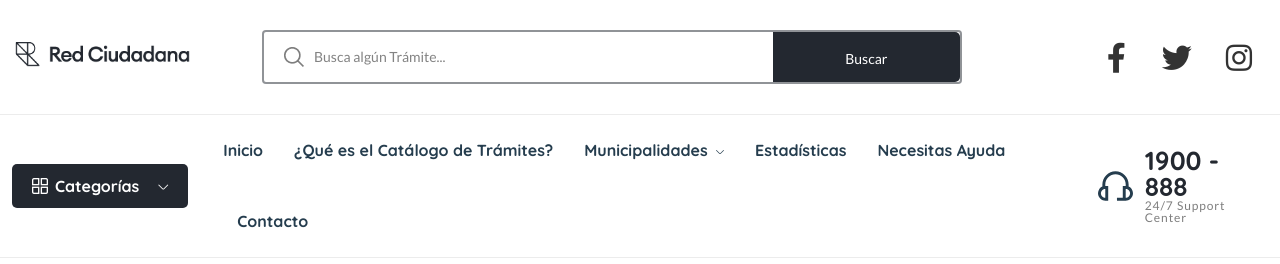
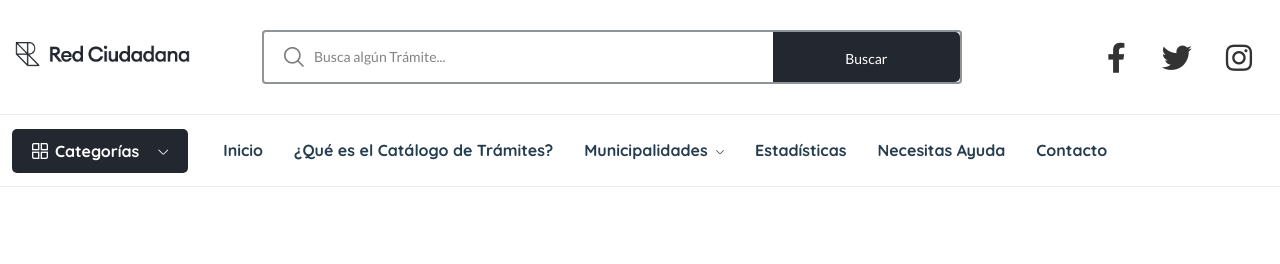
Before and after one commit to RedCiudadana/Tramites_Departamentales, an Eleventy site: page src/base.njk in a window 1280 px wide. Shown: the top 264 px of the page. Built offline with nearby package versions, Linux system fonts and the light colour scheme; Eleventy itself is replaced by a stand-in of ours; files that its build step writes are made by us from their sources.

Commit message:
Update base.njk

```diff
--- a/src/base.njk
+++ b/src/base.njk
@@ -378,10 +378,7 @@
                             </nav>
                         </div>
                     </div>
-                    <div class="hotline d-none d-lg-flex">
-                        <img src="/assets/imgs/theme/icons/icon-headphone.svg" alt="hotline" />
-                        <p>1900 - 888<span>24/7 Support Center</span></p>
-                    </div>
+
                     <div class="header-action-icon-2 d-block d-lg-none">
                         <div class="burger-icon burger-icon-white">
                             <span class="burger-icon-top"></span>
```
